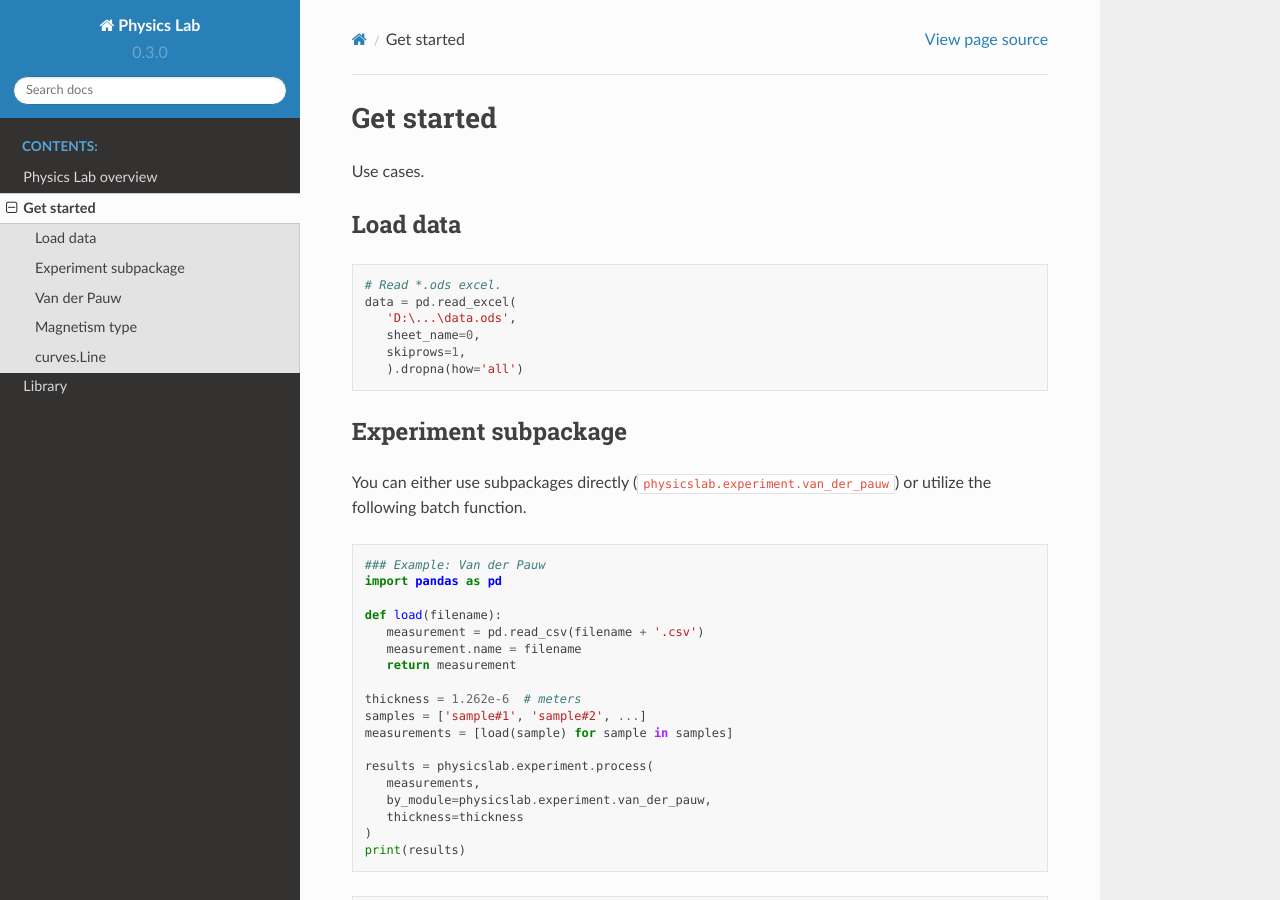
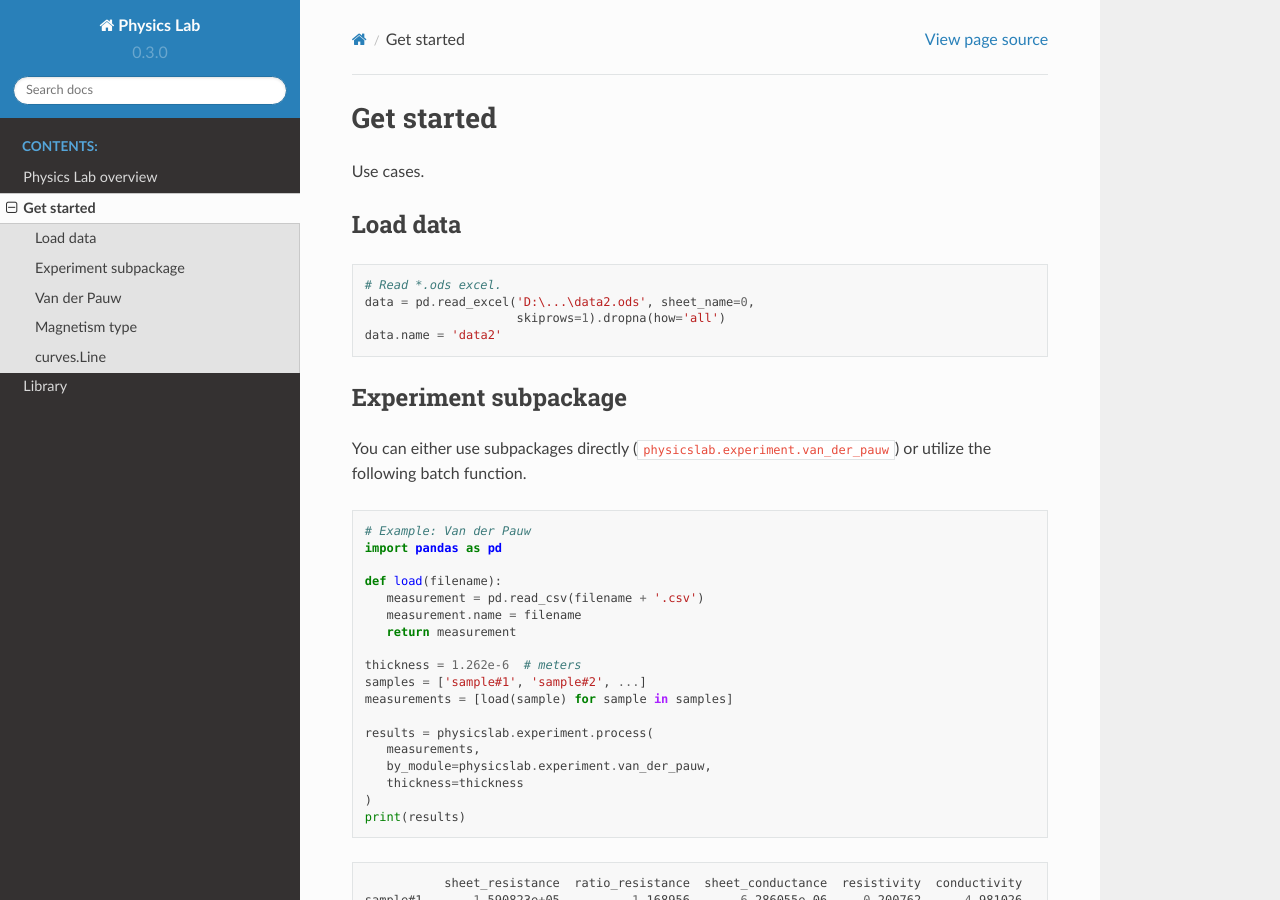
Before and after one commit to martin-brajer/physics-lab, a Sphinx documentation site: the page built from docs/source/get_started.rst, in a window 1280 px wide and 900 px high. Built offline with Sphinx 7.4.7 and the Read the Docs theme 2.0.0, drawn with Linux system fonts in a browser that asks for light colours.

Commit message:
Formattind, docs

```diff
--- a/docs/source/get_started.rst
+++ b/docs/source/get_started.rst
@@ -12,11 +12,9 @@ Load data
 .. code:: python
 
    # Read *.ods excel.
-   data = pd.read_excel(
-      'D:\...\data.ods',
-      sheet_name=0,
-      skiprows=1,
-      ).dropna(how='all')
+   data = pd.read_excel('D:\...\data2.ods', sheet_name=0,
+                        skiprows=1).dropna(how='all')
+   data.name = 'data2'
 
 
 Experiment subpackage
@@ -27,7 +25,7 @@ or utilize the following batch function.
 
 .. code:: python
 
-   ### Example: Van der Pauw
+   # Example: Van der Pauw
    import pandas as pd
 
    def load(filename):
```
Also changed, not shown: 2 other files.
